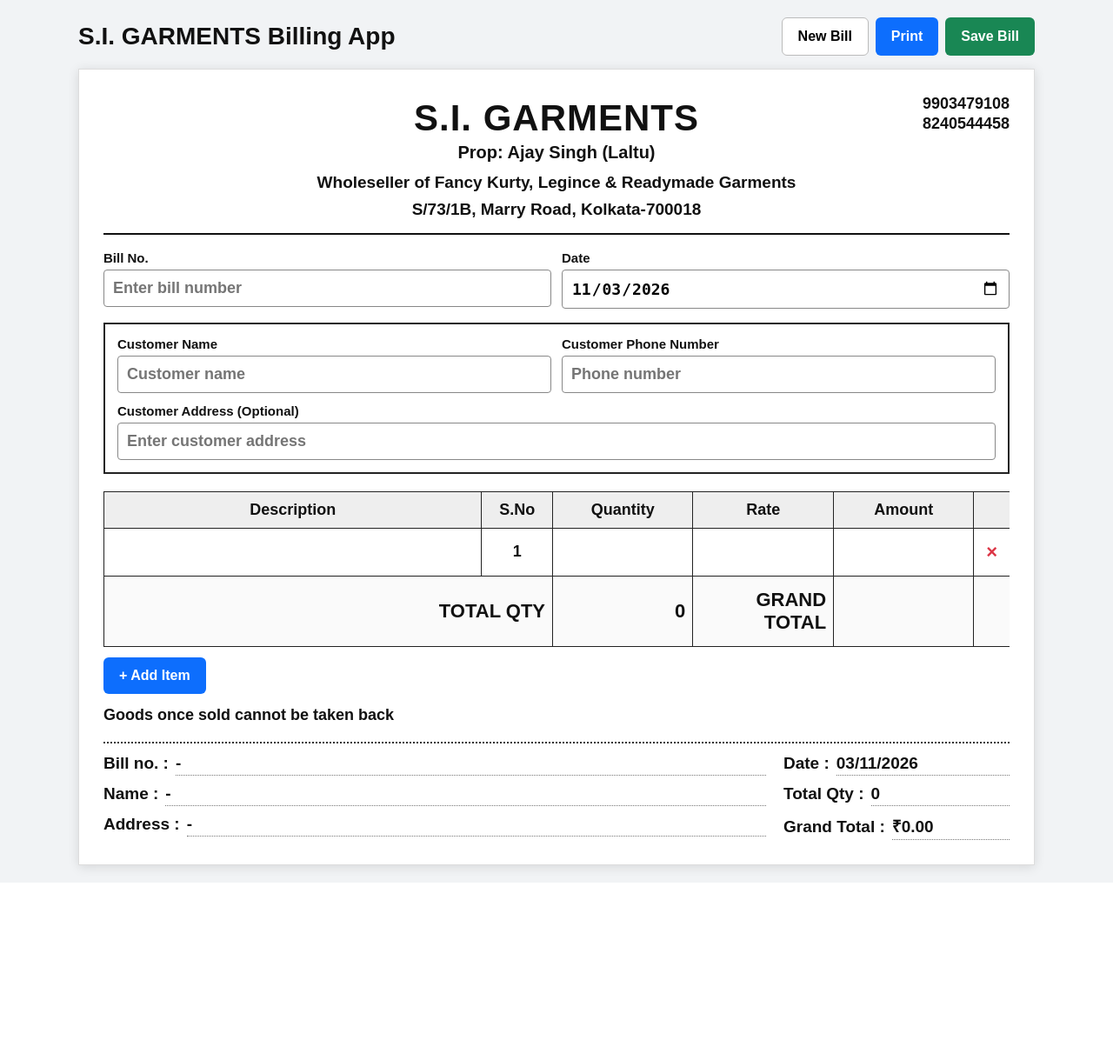
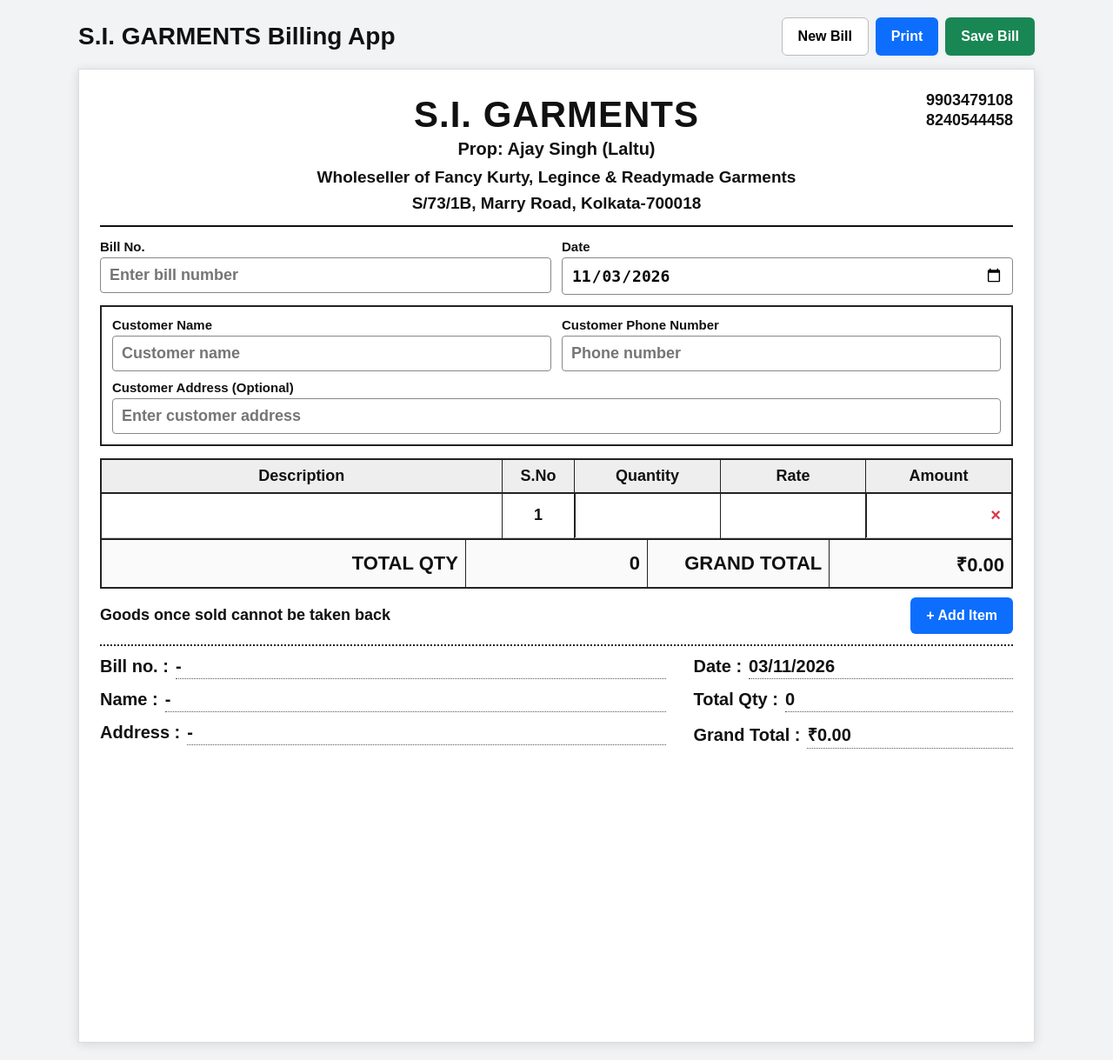
Before and after one commit to swapnadas9813-star/billing_app, a Flask app: page / in a window 1280 px wide. Shown: the whole page at 87% size. Before the commit the page ends 1015 px from the top, so only its background shows below. Run offline with Flask 3, Linux system fonts and the light colour scheme.

Commit message:
Fix 80:20 bill layout

```diff
--- a/templates/index.html
+++ b/templates/index.html
@@ -55,11 +55,40 @@
         .btn-secondary { background: #0d6efd; color: white; }
         .btn-light { background: white; border: 1px solid #bbb; }
 
+        /* =========================
+           80:20 FIXED BILL LAYOUT
+           ========================= */
         .bill {
             background: white;
-            padding: 28px;
+            padding: 24px;
             box-shadow: 0 2px 12px rgba(0,0,0,.12);
             border: 1px solid #ddd;
+            display: flex;
+            flex-direction: column;
+            min-height: 1120px; /* Fixed A4-like proportion on screen */
+        }
+
+        .bill-upper {
+            flex: 0 0 80%;
+            display: flex;
+            flex-direction: column;
+        }
+
+        .table-wrapper {
+            flex: 1;
+            display: flex;
+            flex-direction: column;
+            border: 2px solid #222;
+        }
+
+        .bill-lower {
+            flex: 0 0 20%;
+            display: flex;
+            flex-direction: column;
+            justify-content: center;
+            border-top: 2px dotted #222;
+            margin-top: 12px;
+            padding-top: 12px;
         }
 
         /* =========================
@@ -69,8 +98,8 @@
             position: relative;
             text-align: center;
             border-bottom: 2px solid #111;
-            padding: 4px 160px 16px 160px;
-            margin-bottom: 18px;
+            padding: 4px 160px 14px 160px;
+            margin-bottom: 14px;
         }
 
         .brand-name {
@@ -87,7 +116,7 @@
         }
 
         .business-type {
-            margin: 10px auto 7px;
+            margin: 8px auto 6px;
             max-width: 680px;
             font-size: 19px;
             font-weight: 700;
@@ -115,13 +144,13 @@
             display: grid;
             grid-template-columns: 1fr 1fr;
             gap: 12px;
-            margin-bottom: 16px;
+            margin-bottom: 12px;
         }
 
         .customer-box {
             border: 2px solid #222;
-            padding: 14px;
-            margin-bottom: 20px;
+            padding: 12px;
+            margin-bottom: 14px;
         }
 
         .customer-grid {
@@ -131,59 +160,111 @@
         }
 
         .customer-address-row {
-            margin-top: 12px;
+            margin-top: 10px;
         }
 
         label {
             display: block;
             font-size: 15px;
             font-weight: 800;
-            margin-bottom: 5px;
+            margin-bottom: 4px;
         }
 
         input {
             width: 100%;
-            padding: 10px;
+            padding: 9px 10px;
             border: 1px solid #888;
             border-radius: 4px;
             font-size: 18px;
             font-weight: 600;
         }
 
+        /* =========================
+           STRETCHING ITEMS TABLE
+           ========================= */
         .bill-table {
             width: 100%;
             border-collapse: collapse;
+            flex: 1;
+            display: flex;
+            flex-direction: column;
+        }
+
+        .bill-table thead,
+        .bill-table tfoot {
+            display: table;
+            width: 100%;
+            table-layout: fixed;
+        }
+
+        .bill-table tbody {
+            flex: 1;
+            display: block;
+            width: 100%;
+            background: linear-gradient(
+                to right,
+                transparent 0%,
+                transparent 44%,
+                #222 44%,
+                #222 calc(44% + 1px),
+                transparent calc(44% + 1px),
+                transparent 52%,
+                #222 52%,
+                #222 calc(52% + 1px),
+                transparent calc(52% + 1px),
+                transparent 68%,
+                #222 68%,
+                #222 calc(68% + 1px),
+                transparent calc(68% + 1px),
+                transparent 84%,
+                #222 84%,
+                #222 calc(84% + 1px),
+                transparent calc(84% + 1px),
+                transparent 100%
+            );
+        }
+
+        .bill-table tbody tr {
+            display: table;
+            width: 100%;
+            table-layout: fixed;
+            border-bottom: 1px solid #ccc;
         }
 
         .bill-table th,
         .bill-table td {
-            border: 1px solid #222;
-            padding: 10px 8px;
+            border-right: 1px solid #222;
+            padding: 8px;
         }
 
-        .bill-table th {
+        .bill-table th:last-child,
+        .bill-table td:last-child {
+            border-right: 0;
+        }
+
+        .bill-table thead th {
             background: #eee;
             text-align: center;
             font-size: 18px;
             font-weight: 800;
+            border-bottom: 2px solid #222;
         }
 
-        .bill-table .description {
-            width: 44%;
+        .bill-table tfoot tr {
+            border-top: 2px solid #222;
+            background: #fafafa;
         }
 
+        .bill-table .description { width: 44%; }
         .bill-table .serial {
             width: 8%;
             text-align: center;
             font-size: 18px;
             font-weight: 700;
         }
-
         .bill-table .qty,
         .bill-table .rate-column,
-        .bill-table .amount {
-            width: 16%;
-        }
+        .bill-table .amount { width: 16%; }
 
         .bill-table input {
             border: 0;
@@ -219,6 +300,7 @@
             white-space: nowrap;
             font-size: 19px;
             font-weight: 700;
+            position: relative;
         }
 
         .qty-total-cell {
@@ -228,56 +310,50 @@
             font-weight: 900;
         }
 
-        .delete-cell {
-            width: 40px;
-            border-left: 0 !important;
-            border-right: 0 !important;
-        }
-
         .delete-row {
             background: transparent;
             color: #dc3545;
-            font-size: 22px;
-            padding: 2px 6px;
+            font-size: 20px;
+            padding: 0 4px;
+            margin-left: 6px;
         }
 
         .total-row td {
             font-weight: 900;
             font-size: 22px;
-            padding: 14px 8px;
-            background: #fafafa;
+            padding: 12px 8px;
         }
 
         .total-label {
             text-align: right;
         }
 
+        .bottom-bar {
+            display: flex;
+            justify-content: space-between;
+            align-items: center;
+            margin-top: 10px;
+        }
+
         .return-policy {
-            margin-top: 14px;
             text-align: left;
             font-size: 18px;
             font-weight: 800;
         }
 
         /* =========================
-           CUSTOMER RECEIPT / TEAR-OFF
+           20% LOWER CUSTOMER RECEIPT
            ========================= */
-        .receipt-divider {
-            margin-top: 20px;
-            border-top: 2px dotted #333;
-            height: 0;
+        .receipt-grid {
+            display: grid;
+            grid-template-columns: 1fr;
+            gap: 12px;
         }
 
-        .receipt {
-            padding-top: 12px;
-            min-height: 20%;
-        }
-
-        .receipt-grid {
-            margin-top: 0;
+        .receipt-row-split {
             display: grid;
-            grid-template-columns: 1fr;
-            gap: 10px;
+            grid-template-columns: 62% 35%;
+            justify-content: space-between;
         }
 
         .receipt-field {
@@ -285,10 +361,8 @@
             align-items: baseline;
             justify-content: flex-start;
             gap: 8px;
-            border: 0;
-            padding: 0;
-            font-size: 19px;
-            min-height: 24px;
+            font-size: 20px;
+            min-height: 26px;
         }
 
         .receipt-field .label {
@@ -298,17 +372,11 @@
 
         .receipt-field .value {
             text-align: left;
-            font-weight: 700;
+            font-weight: 800;
             flex: 1;
             min-height: 22px;
-            border-bottom: 1px dotted #777;
+            border-bottom: 1.5px dotted #555;
             padding-bottom: 2px;
-        }
-
-        .receipt-row-split {
-            display: grid;
-            grid-template-columns: 1fr 260px;
-            gap: 20px;
         }
 
         .message {
@@ -572,6 +534,8 @@
 
     <div class="bill" id="printArea">
 
+        <!-- TOP 80% SECTION -->
+        <div class="bill-upper">
             <div class="shop-header">
                 <div class="seller-contact">
                     <div>9903479108</div>
@@ -619,6 +583,7 @@
                 </div>
             </div>
 
+            <div class="table-wrapper">
                 <table class="bill-table">
                     <thead>
                         <tr>
@@ -627,7 +592,6 @@
                             <th class="qty">Quantity</th>
                             <th class="rate-column">Rate</th>
                             <th class="amount">Amount</th>
-                    <th class="delete-cell screen-only"></th>
                         </tr>
                     </thead>
 
@@ -639,22 +603,23 @@
                             <td id="totalQty" class="qty-total-cell">0</td>
                             <td class="total-label">GRAND TOTAL</td>
                             <td id="grandTotal" class="amount-cell">₹0.00</td>
-                    <td class="delete-cell screen-only"></td>
                         </tr>
                     </tfoot>
                 </table>
-
-        <div class="screen-only" style="margin-top:12px;">
-            <button class="btn-secondary" onclick="addRow()">+ Add Item</button>
             </div>
 
+            <div class="bottom-bar">
                 <div class="return-policy">
                     Goods once sold cannot be taken back
                 </div>
+                <div class="screen-only">
+                    <button class="btn-secondary" onclick="addRow()">+ Add Item</button>
+                </div>
+            </div>
+        </div>
 
-        <div class="receipt-divider"></div>
-
-        <div class="receipt">
+        <!-- BOTTOM 20% SECTION -->
+        <div class="bill-lower">
             <div class="receipt-grid">
                 <div class="receipt-row-split">
                     <div class="receipt-field">
@@ -750,37 +715,33 @@
         const row = document.createElement("tr");
 
         row.innerHTML = `
-            <td>
+            <td class="description">
                 <input class="description-input"
                        value="${escapeHtml(description)}">
             </td>
 
             <td class="serial"></td>
 
-            <td>
+            <td class="qty">
                 <input class="quantity number-input"
                        type="number"
                        min="0"
                        step="any"
-                       value="${quantity}"
-                       placeholder="">
+                       value="${quantity}">
             </td>
 
-            <td>
+            <td class="rate-column">
                 <input class="rate-input number-input"
                        type="number"
                        min="0"
                        step="any"
                        value="${rate}"
-                       placeholder=""
                        inputmode="decimal">
             </td>
 
-            <td class="amount-cell">₹0.00</td>
-
-            <td class="delete-cell screen-only">
-                <button class="delete-row"
-                        onclick="deleteRow(this)">×</button>
+            <td class="amount amount-cell">
+                <span class="row-amount">₹0.00</span>
+                <button class="delete-row screen-only" onclick="deleteRow(this)" title="Delete row">×</button>
             </td>
         `;
 
@@ -841,7 +802,7 @@
             const hasInput = row.querySelector(".quantity").value.trim() !== ""
                 || row.querySelector(".rate-input").value.trim() !== "";
 
-            row.querySelector(".amount-cell").textContent =
+            row.querySelector(".row-amount").textContent =
                 displayAmount(amount, hasInput);
 
             total += amount;
@@ -860,7 +821,7 @@
 
         document.getElementById("grandTotal").textContent =
             total === 0 && allEmpty
-                ? ""
+                ? "₹0.00"
                 : money(total);
 
         syncReceipt();
```
Also changed, not shown: other parts of templates/index.html (+49 -155 lines). Lines whose indentation alone changed are shown as unchanged.
